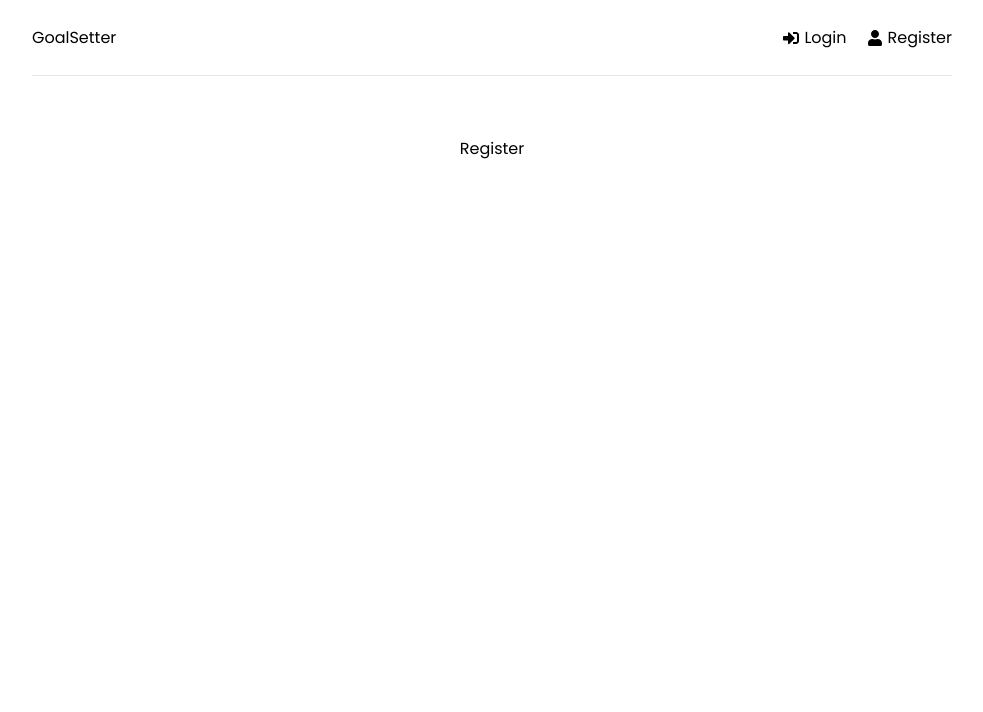
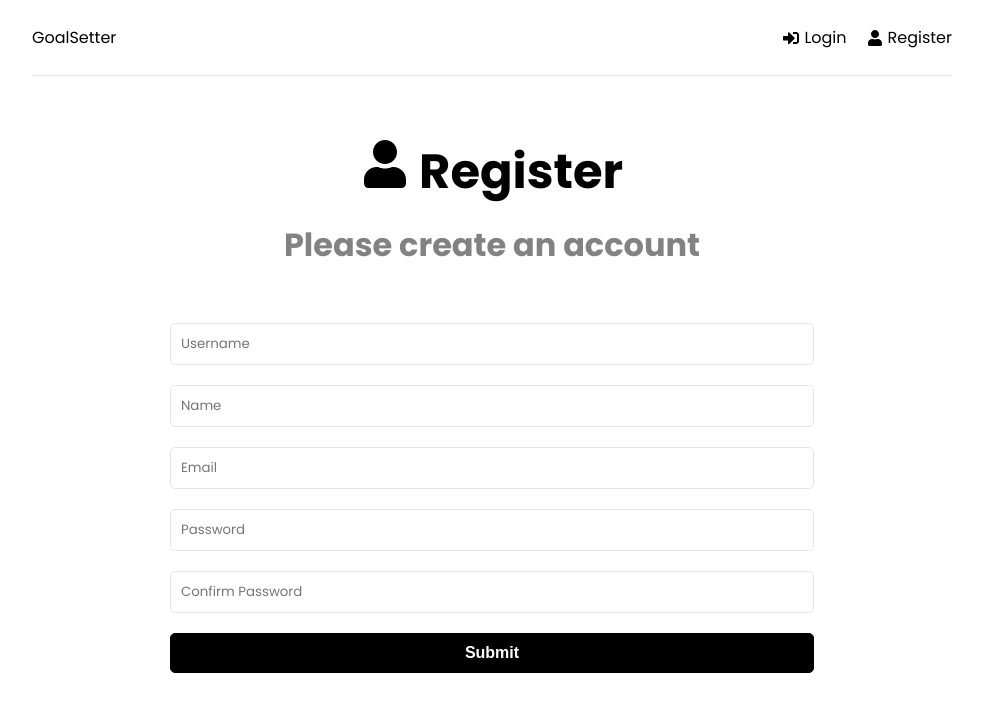
Before and after one commit to AHTHneeuhl/mern, a React (Create React App) app in the folder frontend/: page /register in a window 1280 px wide. Shown: the top 712 px of the page, without its empty margins (148-1131 px from the left). Built offline with nearby package versions, Linux system fonts and the light colour scheme.

Commit message:
Register Page

```diff
--- a/frontend/src/pages/Register.js
+++ b/frontend/src/pages/Register.js
@@ -1,5 +1,102 @@
+import { useState } from "react";
+import { FaUser } from "react-icons/fa";
+
 const Register = () => {
-  return <div>Register</div>;
+  const [formValues, setFormValues] = useState({
+    username: "",
+    name: "",
+    email: "",
+    password: "",
+    confirmed: "",
+  });
+
+  const { username, name, email, password, confirmed } = formValues;
+
+  const onValueChange = (e) => {
+    setFormValues((prevState) => ({
+      ...prevState,
+      [e.target.name]: e.target.value,
+    }));
+  };
+
+  const onFormSubmit = (e) => {
+    e.preventDefault();
+  };
+
+  return (
+    <section>
+      <div className="heading">
+        <h1>
+          <FaUser /> Register
+        </h1>
+        <p>Please create an account</p>
+      </div>
+      <div className="form">
+        <form onSubmit={onFormSubmit}>
+          <div className="form-group">
+            <input
+              className="form-control"
+              placeholder="Username"
+              type="text"
+              id="username"
+              name="username"
+              value={username}
+              onChange={onValueChange}
+            />
+          </div>
+          <div className="form-group">
+            <input
+              className="form-control"
+              placeholder="Name"
+              type="text"
+              id="name"
+              name="name"
+              value={name}
+              onChange={onValueChange}
+            />
+          </div>
+          <div className="form-group">
+            <input
+              className="form-control"
+              placeholder="Email"
+              type="email"
+              id="email"
+              name="email"
+              value={email}
+              onChange={onValueChange}
+            />
+          </div>
+          <div className="form-group">
+            <input
+              className="form-control"
+              placeholder="Password"
+              type="password"
+              id="password"
+              name="password"
+              value={password}
+              onChange={onValueChange}
+            />
+          </div>
+          <div className="form-group">
+            <input
+              className="form-control"
+              placeholder="Confirm Password"
+              type="password"
+              id="confirmed"
+              name="confirmed"
+              value={confirmed}
+              onChange={onValueChange}
+            />
+          </div>
+          <div className="form-group">
+            <button className="btn btn-block" type="submit">
+              Submit
+            </button>
+          </div>
+        </form>
+      </div>
+    </section>
+  );
 };
 
 export default Register;
```
